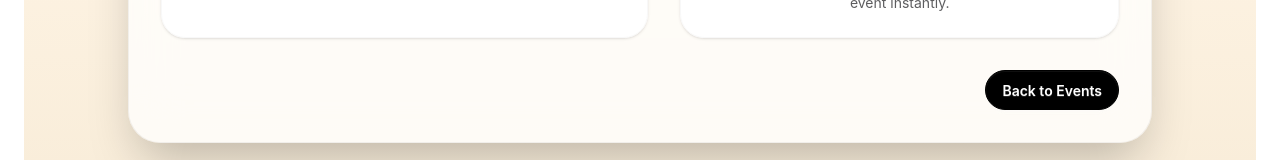
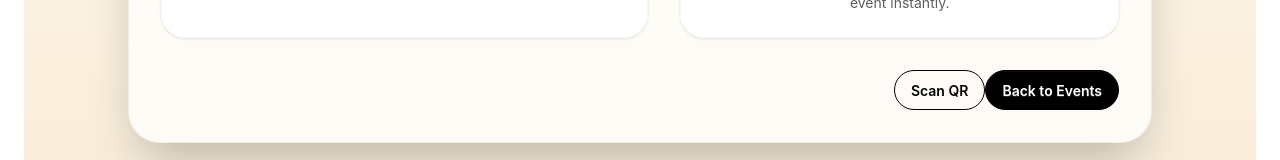
Before and after one commit to NexusLegends4/hacienda-amara-private, a React (Vite) app: page /view-event/1 in a window 1280 px wide. Shown: the part 606-766 px from the top of the page. Built offline with nearby package versions, Linux system fonts and the light colour scheme; no server answers; the database is empty.

Commit message:
qr code test p2

```diff
--- a/src/pages/ViewEvent.jsx
+++ b/src/pages/ViewEvent.jsx
@@ -181,6 +181,9 @@ const ViewEvent = () => {
 						</div>
 
 						<div className="mt-8 flex justify-end">
+							<Link to="/scan-qr" className="btn btn-outline rounded-full">
+								Scan QR
+							</Link>
 							<Link to="/events" className="btn btn-black rounded-full">
 								Back to Events
 							</Link>
```
